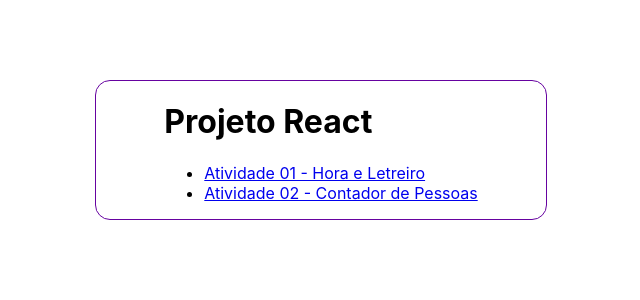
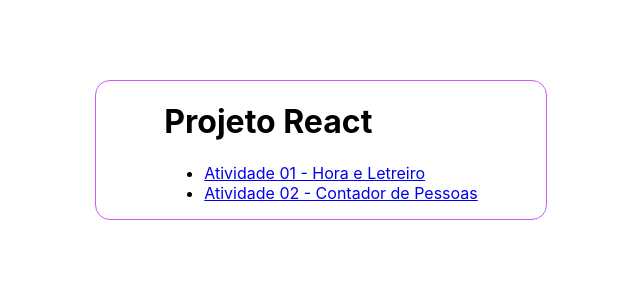
Before and after one commit to juliaferreti/ProjetoReact, a React (Create React App) app: page / in a window 1280 px wide. Shown: the top 300 px of the page, without its empty margins (319-959 px from the left). Built offline with nearby package versions, Linux system fonts and the light colour scheme.

Commit message:
index.css

```diff
--- a/src/index.css
+++ b/src/index.css
@@ -12,7 +12,7 @@
   align-items: center;
   border: 0.1em solid;
   border-radius: 15px;
-  border-color: rgb(102, 2, 160);
+  border-color: #cd5afa;
   margin: 0 auto;
   margin-top: 10vh;
 }
```
